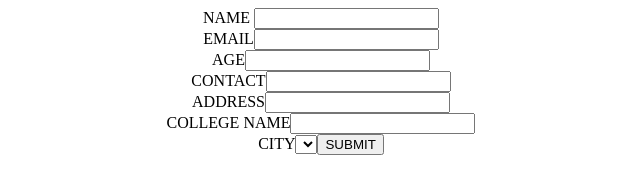
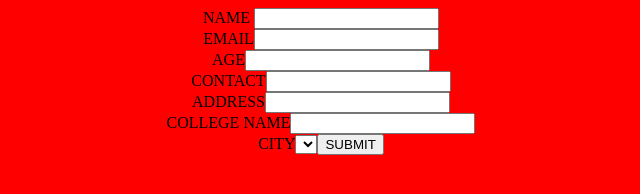
Before and after one commit to KanikaSharma1999/project1, a plain HTML site: page index.html in a window 1280 px wide. Shown: the whole page, without its empty margins (319-959 px from the left). Drawn offline with Linux system fonts and the light colour scheme.

Commit message:
project2 commit8

```diff
--- a/index.html
+++ b/index.html
@@ -4,7 +4,7 @@
 FORM
 </title>
 </head>
-<BODY><project2 and project2.2 and project 2.3><FORM>
+<BODY bgcolor=red ><FORM>
 <P ALIGN=CENTER>
 NAME <INPUT TYPE ="TEXT AREA"><BR>
 EMAIL<INPUT TYPE="TEXT AREA"><BR>
```
